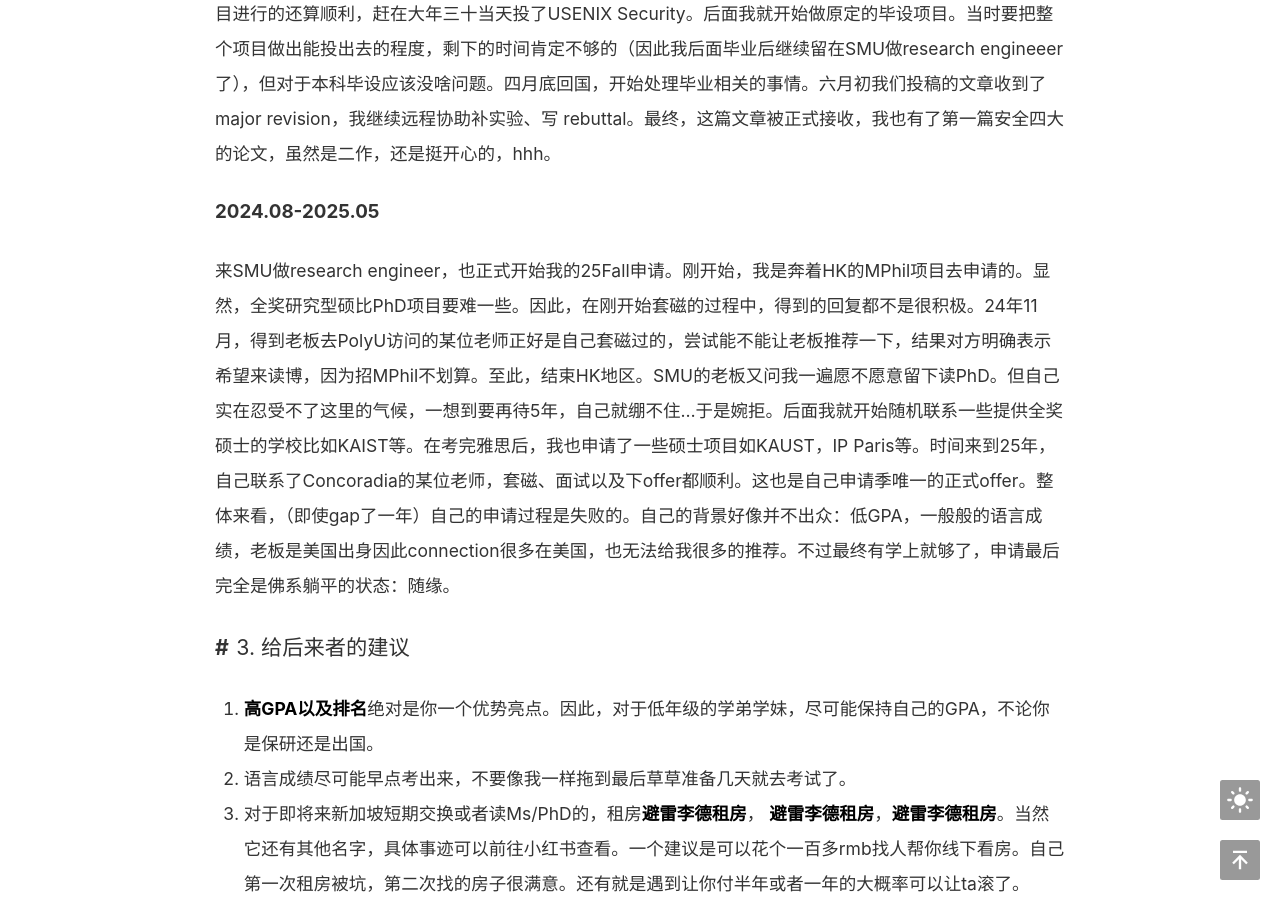
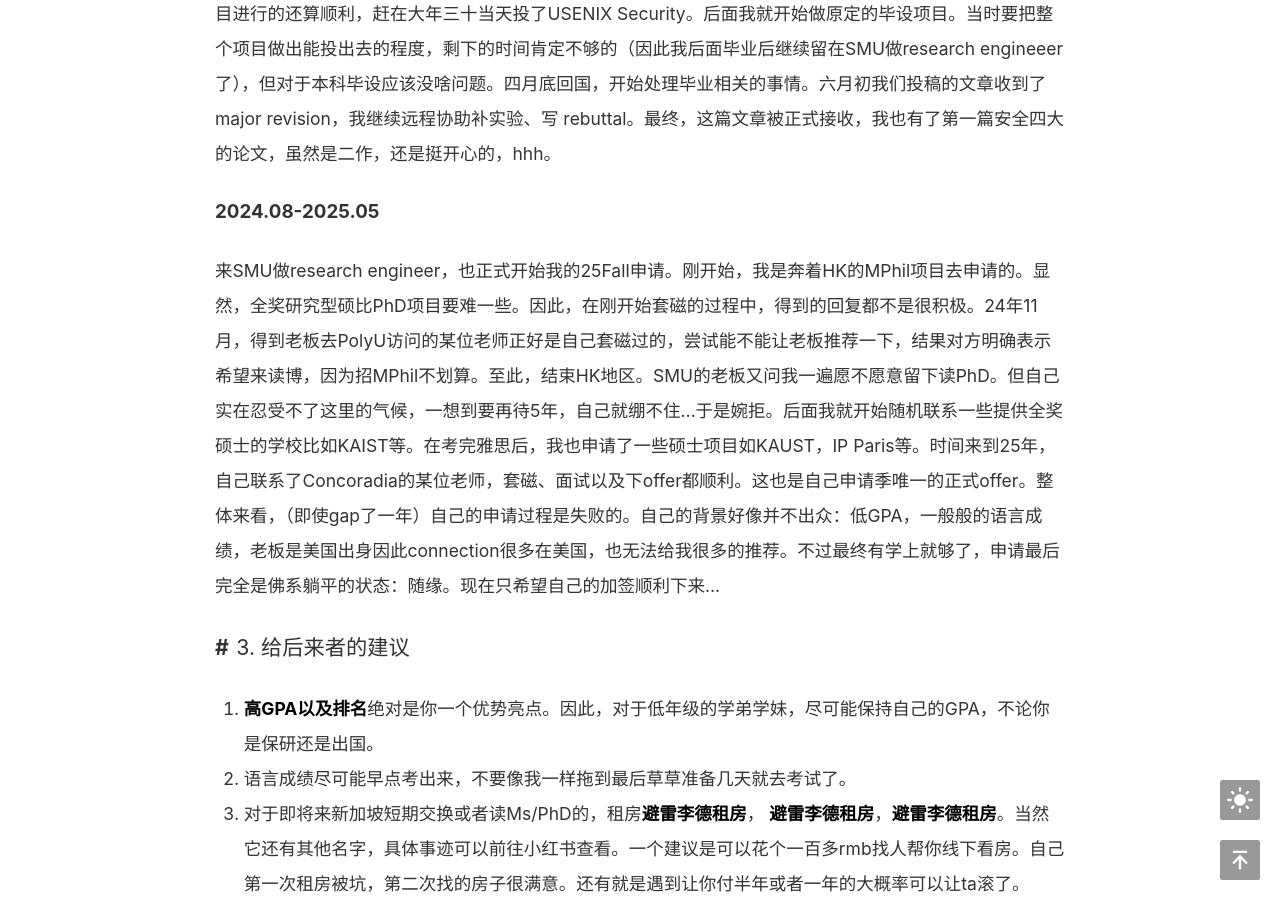
Before and after one commit to 5h3nbl0g/5h3nbl0g.github.io, a Jekyll site: the page built from _posts/2025-05-05-25Fall申请总结.md, in a window 1280 px wide and 900 px high, scrolled down 2312 px. Built offline with Jekyll 4.4.1, drawn with Linux system fonts in a browser that asks for light colours; comment, search, counter and statistics services are not loaded; a style sheet for code colours, icons or effects is not loaded.

Commit message:
Update 2025-05-05-25Fall申请总结.md

```diff
--- a/_posts/2025-05-05-25Fall申请总结.md
+++ b/_posts/2025-05-05-25Fall申请总结.md
@@ -58,7 +58,7 @@ extMath: false
 我的申请故事应该从[本科海外毕设](https://npu2world.github.io/NPU2World/%E5%85%B6%E4%BB%96%E7%BB%8F%E9%AA%8C/20-%E7%8E%8B%E7%94%B3-%E6%9C%AC%E7%A7%91%E6%AF%95%E8%AE%BE%E5%88%86%E4%BA%AB/)说起，自己很感激瓜大这个项目，那也是人生第一次出国。9月初到SMU后发现自己替补拿到保研资格，但只能留本校于是果断放弃。这里的老板说先别急着做我的毕设项目，他手里正好有个和康涅狄格大学合作的poisoning attack项目，八月底才开始。因此，我也加入到这个项目中。整个项目进行的还算顺利，赶在大年三十当天投了USENIX Security。后面我就开始做原定的毕设项目。当时要把整个项目做出能投出去的程度，剩下的时间肯定不够的（因此我后面毕业后继续留在SMU做research engineeer了），但对于本科毕设应该没啥问题。四月底回国，开始处理毕业相关的事情。六月初我们投稿的文章收到了 major revision，我继续远程协助补实验、写 rebuttal。最终，这篇文章被正式接收，我也有了第一篇安全四大的论文，虽然是二作，还是挺开心的，hhh。
 
 ### 2024.08-2025.05
-来SMU做research engineer，也正式开始我的25Fall申请。刚开始，我是奔着HK的MPhil项目去申请的。显然，全奖研究型硕比PhD项目要难一些。因此，在刚开始套磁的过程中，得到的回复都不是很积极。24年11月，得到老板去PolyU访问的某位老师正好是自己套磁过的，尝试能不能让老板推荐一下，结果对方明确表示希望来读博，因为招MPhil不划算。至此，结束HK地区。SMU的老板又问我一遍愿不愿意留下读PhD。但自己实在忍受不了这里的气候，一想到要再待5年，自己就绷不住...于是婉拒。后面我就开始随机联系一些提供全奖硕士的学校比如KAIST等。在考完雅思后，我也申请了一些硕士项目如KAUST，IP Paris等。时间来到25年，自己联系了Concoradia的某位老师，套磁、面试以及下offer都顺利。这也是自己申请季唯一的正式offer。整体来看，（即使gap了一年）自己的申请过程是失败的。自己的背景好像并不出众：低GPA，一般般的语言成绩，老板是美国出身因此connection很多在美国，也无法给我很多的推荐。不过最终有学上就够了，申请最后完全是佛系躺平的状态：随缘。
+来SMU做research engineer，也正式开始我的25Fall申请。刚开始，我是奔着HK的MPhil项目去申请的。显然，全奖研究型硕比PhD项目要难一些。因此，在刚开始套磁的过程中，得到的回复都不是很积极。24年11月，得到老板去PolyU访问的某位老师正好是自己套磁过的，尝试能不能让老板推荐一下，结果对方明确表示希望来读博，因为招MPhil不划算。至此，结束HK地区。SMU的老板又问我一遍愿不愿意留下读PhD。但自己实在忍受不了这里的气候，一想到要再待5年，自己就绷不住...于是婉拒。后面我就开始随机联系一些提供全奖硕士的学校比如KAIST等。在考完雅思后，我也申请了一些硕士项目如KAUST，IP Paris等。时间来到25年，自己联系了Concoradia的某位老师，套磁、面试以及下offer都顺利。这也是自己申请季唯一的正式offer。整体来看，（即使gap了一年）自己的申请过程是失败的。自己的背景好像并不出众：低GPA，一般般的语言成绩，老板是美国出身因此connection很多在美国，也无法给我很多的推荐。不过最终有学上就够了，申请最后完全是佛系躺平的状态：随缘。现在只希望自己的加签顺利下来...
 
 ## 3. 给后来者的建议
 1. **高GPA以及排名**绝对是你一个优势亮点。因此，对于低年级的学弟学妹，尽可能保持自己的GPA，不论你是保研还是出国。
```
